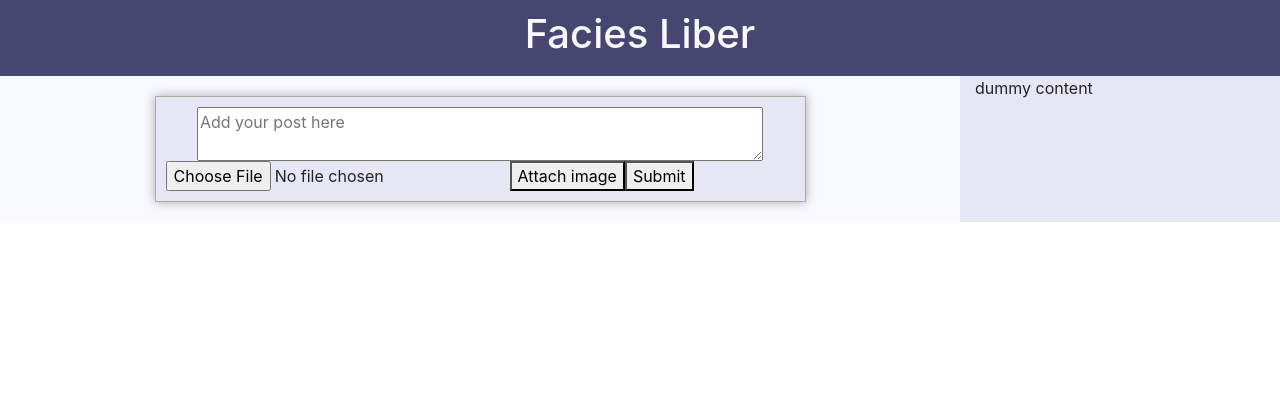
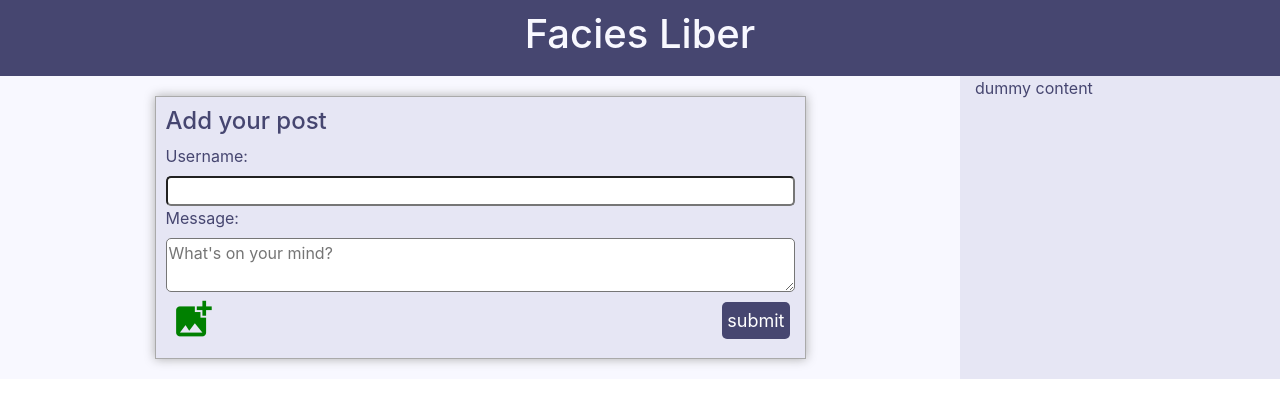
Before and after one commit to mkmDEV/compilus-errorus, an Angular app in the folder frontend/compilus-errorus/: page / in a window 1280 px wide. Shown: the top 418 px of the page. Built offline with nearby package versions, Linux system fonts and the light colour scheme; no server answers.

Commit message:
New post can be added and it is saved into the DB.

```diff
--- a/frontend/compilus-errorus/src/app/app.module.ts
+++ b/frontend/compilus-errorus/src/app/app.module.ts
@@ -1,6 +1,7 @@
 import { BrowserModule } from '@angular/platform-browser';
 import { NgModule } from '@angular/core';
 import { HttpClientModule} from '@angular/common/http';
+import { FormsModule } from '@angular/forms';
 
 import { AppRoutingModule } from './app-routing.module';
 import { AppComponent } from './app.component';
@@ -26,7 +27,8 @@ import { AddPostComponent } from './components/add-post/add-post.component';
   imports: [
     BrowserModule,
     AppRoutingModule,
-    HttpClientModule
+    HttpClientModule,
+    FormsModule
   ],
   providers: [],
   bootstrap: [AppComponent]
--- a/frontend/compilus-errorus/src/app/components/add-post/add-post.component.css
+++ b/frontend/compilus-errorus/src/app/components/add-post/add-post.component.css
@@ -6,8 +6,34 @@
     border: 1px solid #aaa;
     box-shadow: 0 0 10px #aaa;
 }
-.add-post textarea {
+
+.add-post #message, .add-post #username {
     display: block;
-    width: 90%;
-    margin: 0 auto;
+    width: 100%;
+    border-radius: 5px;
 }
+.image-choice i {
+    font-size: 45px;
+    margin: 5px;
+    color: green;
+    cursor: pointer;
+}
+.show {
+    display: inline;
+}
+.toggle {
+    display: none;
+}
+.image-choice input[type="submit"] {
+    background-color: #464670;
+    color: #fff;
+    padding: 5px;
+    font-size: 18px;
+    float: right;
+    margin: 10px 5px;
+    border: none;
+    border-radius: 5px;
+}
+.image-choice input[type="submit"]:hover {
+    background-color: green;
+}
--- a/frontend/compilus-errorus/src/app/components/add-post/add-post.component.html
+++ b/frontend/compilus-errorus/src/app/components/add-post/add-post.component.html
@@ -1,6 +1,18 @@
 <div class="add-post">
-  <textarea placeholder="Add your post here"></textarea>
-  <input type="file" (change)="onFileChanged($event)">
-  <button (click)="onUpload()">Attach image</button>
-  <button>Submit</button>
+    <h4>Add your post</h4>
+    <form class="form" (ngSubmit)="onSubmit()">
+        <label for="username">Username:</label>
+        <input type="text" id="username" [(ngModel)]="username" name="username">
+        <label for="message">Message:</label>
+        <textarea [(ngModel)]="message" id="message" name="message" placeholder="What's on your mind?"></textarea>
+        <div class="image-choice"><i class="material-icons" (click)="onImageChoice($event)">add_photo_alternate</i>
+            <div id="add-photo-div" class="toggle show">
+                <input type="file" (change)="onFileChanged($event)">
+            </div>
+            <input type="submit" value="submit">
+        </div>
+
+    </form>
+
+
 </div>
--- a/frontend/compilus-errorus/src/app/components/add-post/add-post.component.ts
+++ b/frontend/compilus-errorus/src/app/components/add-post/add-post.component.ts
@@ -1,5 +1,6 @@
 import { Component, OnInit } from '@angular/core';
 import { PostsService } from '../../services/posts.service';
+import { PostsComponent } from '../../components/posts/posts.component';
 
 @Component({
   selector: 'app-add-post',
@@ -7,11 +8,26 @@ import { PostsService } from '../../services/posts.service';
   styleUrls: ['./add-post.component.css']
 })
 export class AddPostComponent implements OnInit {
+
   selectedFile: File
+  message:string
+  username:string
+  image: string
 
-  constructor(private postsService:PostsService) { }
+  constructor(
+    private postsService:PostsService
+    ) { }
 
   ngOnInit() {
+  }
+
+  toggleVisibility() {
+    const uploadDiv = document.querySelector("#add-photo-div");
+    uploadDiv.classList.toggle("toggle");
+  }
+
+  onImageChoice(event:any) {
+    this.toggleVisibility();
   }
 
   onFileChanged(event:any) {
@@ -19,6 +35,29 @@ export class AddPostComponent implements OnInit {
   }
 
   onUpload() {
-    this.postsService.uploadImage(this.selectedFile).subscribe();
+    if (this.selectedFile != null) {
+      this.toggleVisibility();
+      this.postsService.uploadImage(this.selectedFile).subscribe();
+    }
+  }
+
+  onSubmit() {
+    let post;
+    if (this.selectedFile != null) {
+      post = {
+        message: this.message,
+        username: this.username,
+        image: this.selectedFile.name
+      }
+    } else {
+      post = {
+        message: this.message,
+        username: this.username
+      }
+    }
+    this.postsService.savePost(post).subscribe(post => console.log(post));
+    this.message = null;
+    this.username = null;
+    this.onUpload();
   }
 }
--- a/frontend/compilus-errorus/src/app/components/post-item/post-item.component.html
+++ b/frontend/compilus-errorus/src/app/components/post-item/post-item.component.html
@@ -1,7 +1,7 @@
 <div class="post-item">
-  <h3>{{ post.username }}</h3>
+  	<h3><i class="material-icons">face</i> {{ post.username }}</h3>
   	<p class="date"><span>Date:</span> {{ post.date | date : "MMM d, y h:mm a" }}</p>
-  <img *ngIf="post.image != null" src="assets/img/{{post.image}}" alt="img">
+  	<img *ngIf="post.image != null" src="/assets/images/{{post.image}}" alt="img">
   	<p class="message">{{ post.message }}</p>
   	<p class="thumbs">
     	<i class="material-icons thumb-up" (click)="voteUp(book)">thumb_up</i>
--- a/frontend/compilus-errorus/src/app/components/posts/posts.component.html
+++ b/frontend/compilus-errorus/src/app/components/posts/posts.component.html
@@ -1,2 +1 @@
-<app-post-item class="posts" *ngFor="let post of posts" [post]=post>
-</app-post-item>
+<app-post-item class="posts" *ngFor="let post of posts" [post]=post></app-post-item>
--- a/frontend/compilus-errorus/src/app/components/posts/posts.component.ts
+++ b/frontend/compilus-errorus/src/app/components/posts/posts.component.ts
@@ -14,11 +14,13 @@ export class PostsComponent implements OnInit {
   constructor(private postsService:PostsService) { }
 
   ngOnInit() {
+    this.getPosts();
+  }
+
+  getPosts() {
     this.postsService.getPosts().subscribe(posts => {
-      console.log(posts);
       this.posts = posts;
     })
   }
 
-
 }
--- a/frontend/compilus-errorus/src/app/services/posts.service.ts
+++ b/frontend/compilus-errorus/src/app/services/posts.service.ts
@@ -21,14 +21,14 @@ export class PostsService {
     return this.http.get<Post[]>(this.postsUrl);
   }
 
-  savePost() {
-
-  }
-
   uploadImage(file:File): Observable<HttpEvent<{}>> {
     let formdata: FormData = new FormData();
     formdata.append('file', file);
     const req = new HttpRequest('POST', 'http://localhost:8080/upload', formdata);
     return this.http.request(req);
   }
+
+  savePost(post:Post): Observable<Post> {
+    return this.http.post<Post>(this.postsUrl, post, httpOptions);
+  }
 }
--- a/frontend/compilus-errorus/src/styles.css
+++ b/frontend/compilus-errorus/src/styles.css
@@ -4,4 +4,5 @@ html, body {
     padding: 0;
     box-sizing: border-box;
     width: 100%;
+    color: #464670;
 }
```
Also changed, not shown: frontend/compilus-errorus/src/app/components/left/left.component.html (line endings or trailing spaces), frontend/compilus-errorus/src/assets/images/ancientrome.jpg (added), frontend/compilus-errorus/src/assets/images/lifeofbrian.jpg (renamed from frontend/compilus-errorus/src/assets/img/lifeofbrian.jpg). Lines whose indentation alone changed are shown as unchanged.
